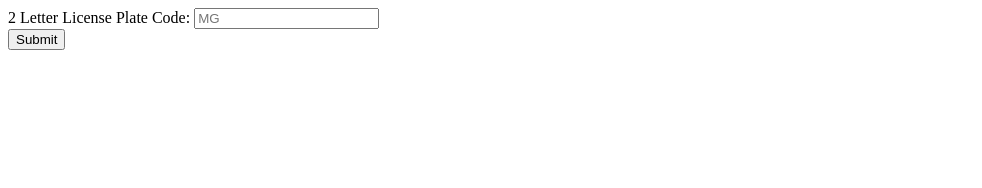
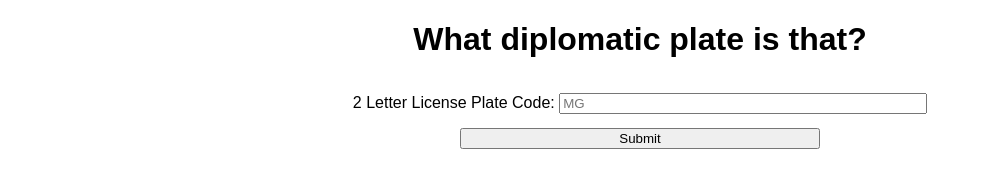
Before and after one commit to fishbigger/DipPlates, a plain HTML site: page index.html in a window 1280 px wide. Shown: the whole page, without its empty margins (0-982 px from the left). Drawn offline with Linux system fonts and the light colour scheme.

Commit message:
Added quick styles

```diff
--- a/index.html
+++ b/index.html
@@ -2,16 +2,21 @@
 <html lang="en" dir="ltr">
   <head>
     <meta charset="utf-8">
+    <meta name="viewport" content="width=device-width, initial-scale=1.0">
     <title>What Dip Plate is That?</title>
+    <link rel="stylesheet" href="/styles.css">
     <script src="script.js" charset="utf-8"></script>
   </head>
   <body>
-    <form onsubmit="checkCode(event)">
-      <label for="code">2 Letter License Plate Code: </label>
-      <input type="text" id="code" name="code" placeholder="MG" required> <br>
-      <button type="submit" name="submit">Submit</button>
-    </form>
+    <div class="container">
+      <h1>What diplomatic plate is that?</h1>
+      <form onsubmit="checkCode(event)">
+        <label for="code">2 Letter License Plate Code: </label>
+        <input type="text" id="code" name="code" placeholder="MG" required> <br>
+        <button type="submit" name="submit">Submit</button>
+      </form>
 
-    <h1 id="result"></h1>
+      <h2 id="result"></h2>
+    </div>
   </body>
 </html>
--- /dev/null
+++ b/styles.css
@@ -0,0 +1,17 @@
+html {
+  font-family: sans-serif;
+}
+
+.container {
+  margin: auto;
+  text-align: center;
+  max-width: 600px;
+}
+
+input, label {
+  margin-block: 1em;
+}
+
+button, input{
+  width: 60%;
+}
```
